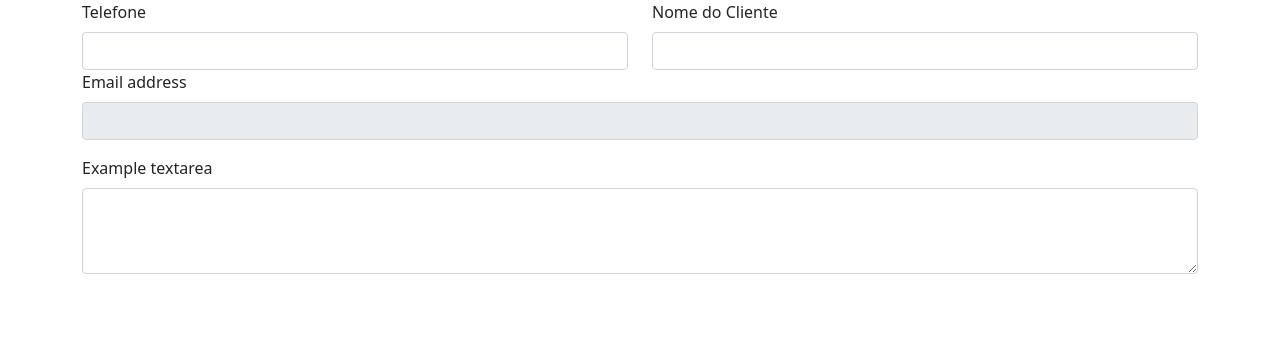
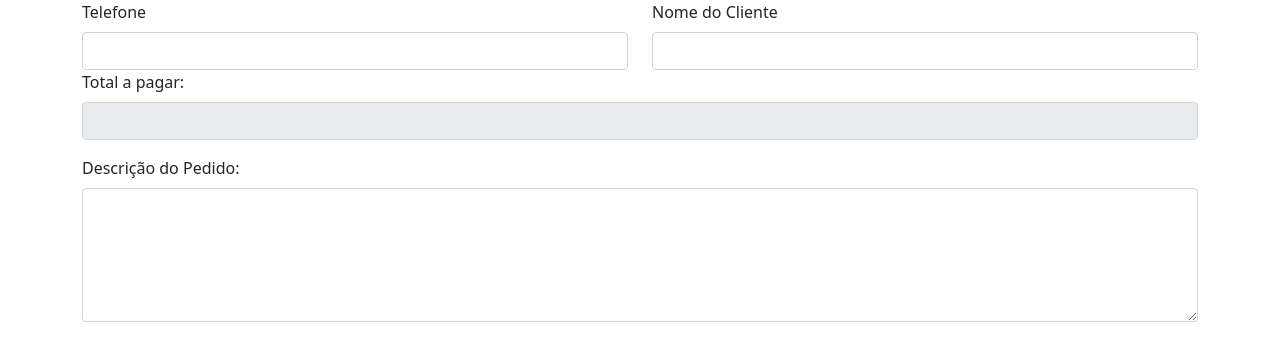
Before and after one commit to liperubo/liperubo.github.io, a plain HTML site: page index.html in a window 1280 px wide. Drawn offline with nearby package versions, Linux system fonts and the light colour scheme.

Commit message:
Update index.html

```diff
--- a/index.html
+++ b/index.html
@@ -23,12 +23,12 @@
 	</div>
 
 	<div class="mb-3">
-		<label for="total" class="form-label">Email address</label>
+		<label for="total" class="form-label">Total a pagar:</label>
 		<input type="number" class="form-control" id="total" disabled>
 	</div>
 	<div class="mb-3">
-		<label for="exampleFormControlTextarea1" class="form-label">Example textarea</label>
-		<textarea class="form-control" id="exampleFormControlTextarea1" rows="3"></textarea>
+		<label for="desc" class="form-label">Descrição do Pedido:</label>
+		<textarea class="form-control" id="desc" rows="5"></textarea>
 	</div>
 </div>
 
```
